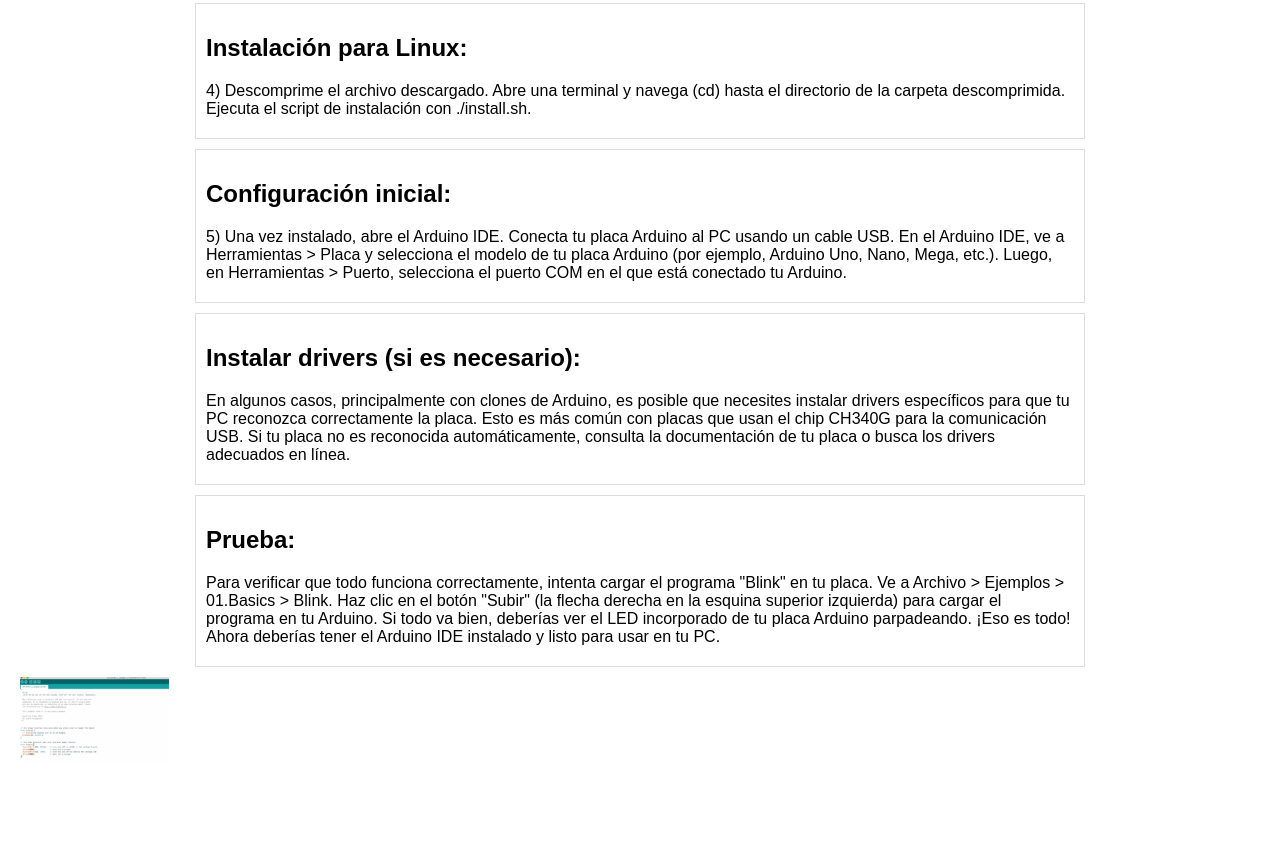
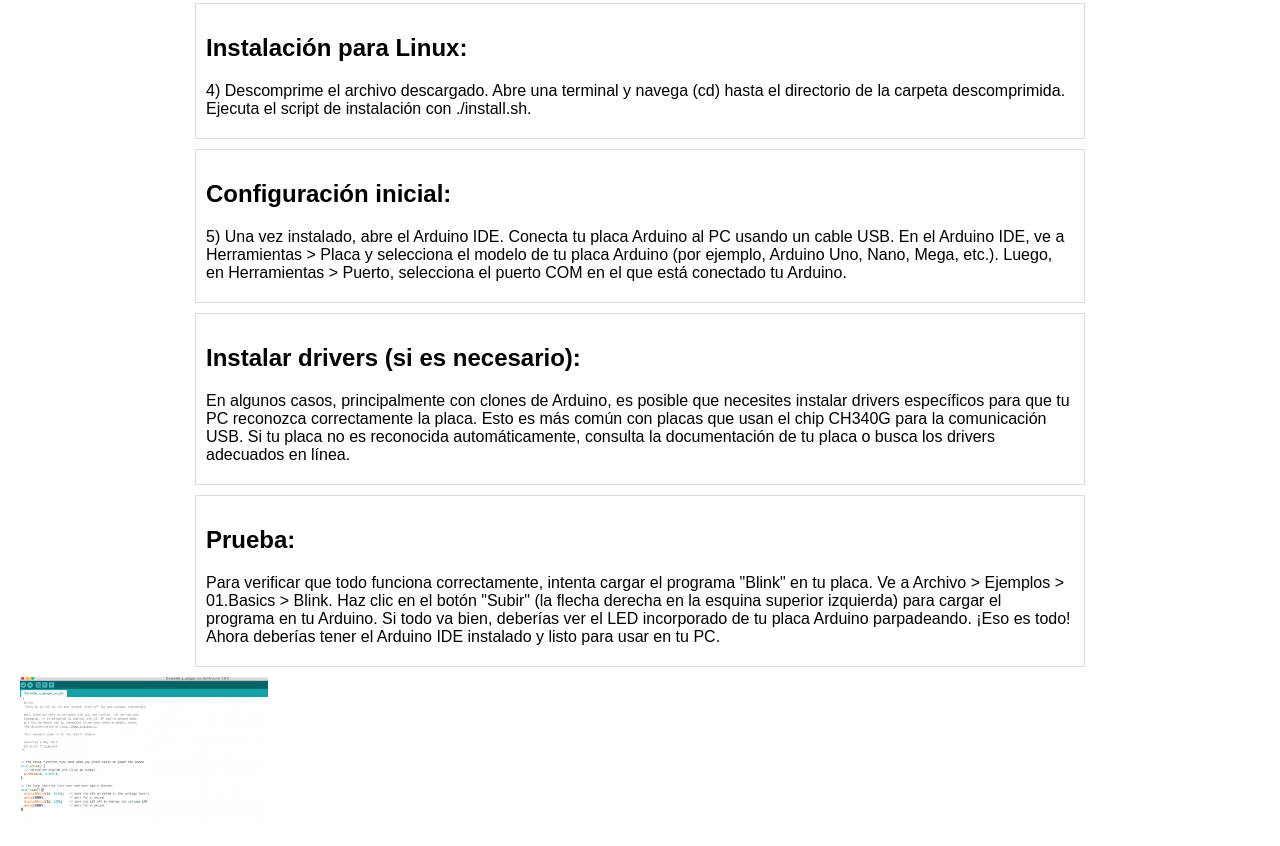
Before and after one commit to juanpaa26/Arduino-nano-, a plain HTML site: page instalar_software.html in a window 1280 px wide. Shown: the part 590-1436 px from the top of the page. Before the commit the page ends 1378 px from the top, so only its background shows below. Drawn offline with Linux system fonts and the light colour scheme.

Commit message:
Update instalar_software.html

```diff
--- a/instalar_software.html
+++ b/instalar_software.html
@@ -68,6 +68,6 @@
     <p>Para verificar que todo funciona correctamente, intenta cargar el programa "Blink" en tu placa. Ve a Archivo > Ejemplos > 01.Basics > Blink. Haz clic en el botón "Subir" (la flecha derecha en la esquina superior izquierda) para cargar el programa en tu Arduino. Si todo va bien, deberías ver el LED incorporado de tu placa Arduino parpadeando. ¡Eso es todo! Ahora deberías tener el Arduino IDE instalado y listo para usar en tu PC.</p>
   </div>
 </body>
-  <img src="imagenes/software arduino nano.jpg"width="12%">
+  <img src="imagenes/software arduino nano.jpg"width="20%">
 
 </html>
```
